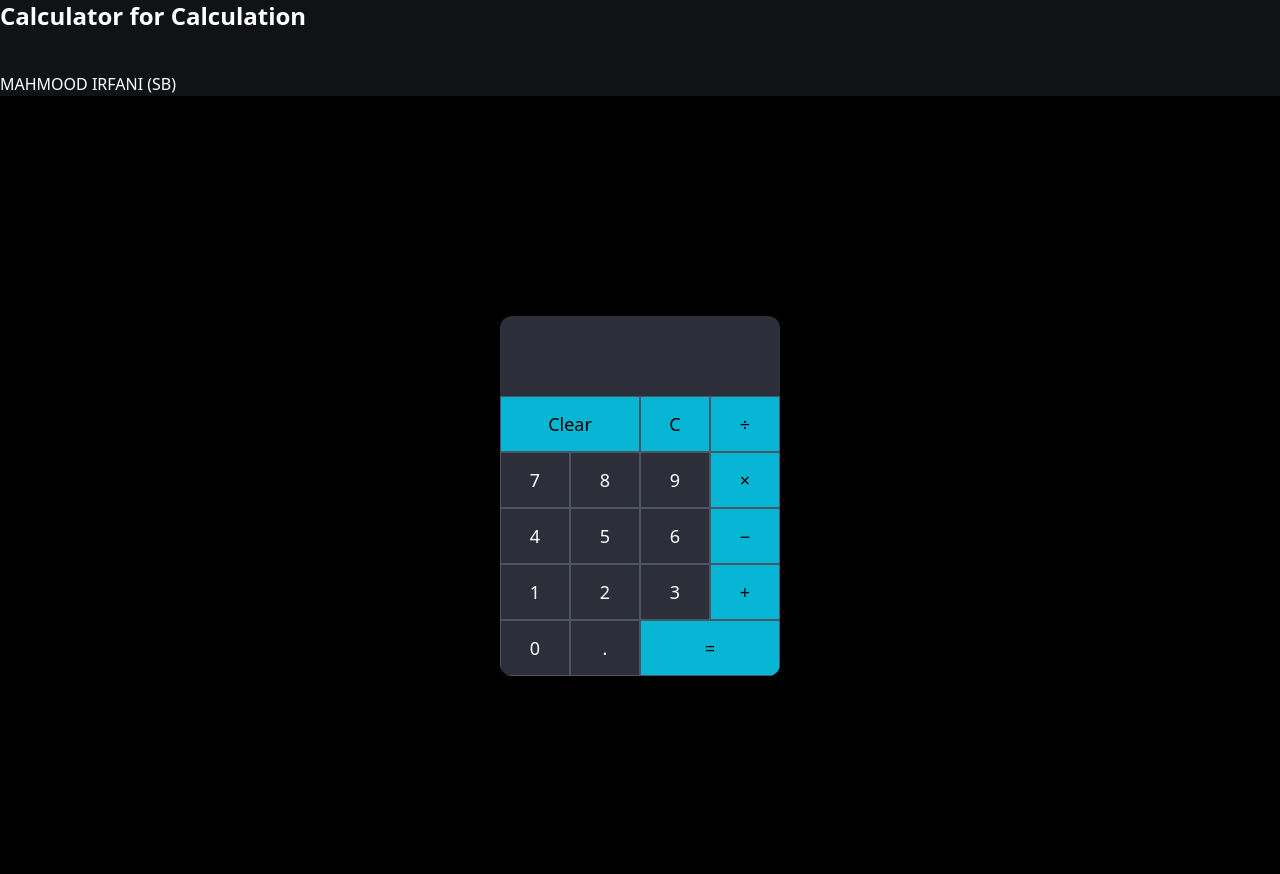
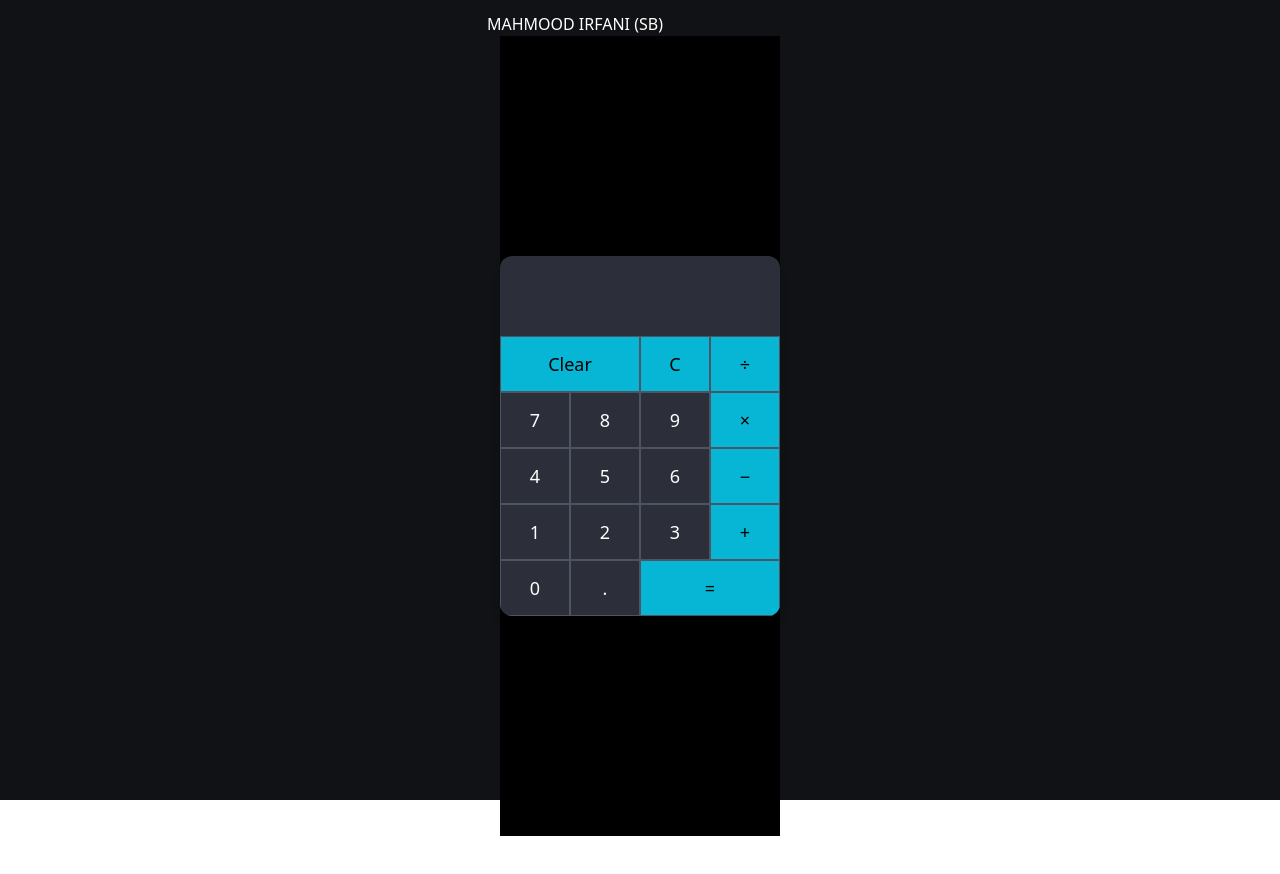
Before and after one commit to MAHMOOD-IRFANI/Calculator-Project-in-React, a React (Vite) app: page / in a window 1280 px wide. Shown: the top 874 px of the page. After the commit the page ends 836 px from the top, so only its background shows below. Built offline with nearby package versions, Linux system fonts and the light colour scheme.

Commit message:
refactor: improve layout and structure in App component

```diff
--- a/src/App.jsx
+++ b/src/App.jsx
@@ -16,12 +16,14 @@ import Calculator from "./Components/Calculator/Calculator";
 
 function App() {
   return (
-    <div className="bg-[#101216] h-[100vh]">
-      <h1 className="text-white text-2xl font-bold mb-4">
-        Calculator for Calculation
-      </h1>
-      <br />
-      <p className="text-white">MAHMOOD IRFANI (SB)</p>
+    <div className="bg-[#101216] h-[100vh] flex items-center justify-center flex-col">
+      <div>
+        <h1 className="text-white text-2xl font-bold mb-4">
+          Calculator for Calculation
+        </h1>
+
+        <p className="text-white">MAHMOOD IRFANI (SB)</p>
+      </div>
       <Calculator />
       {/*
 
```
